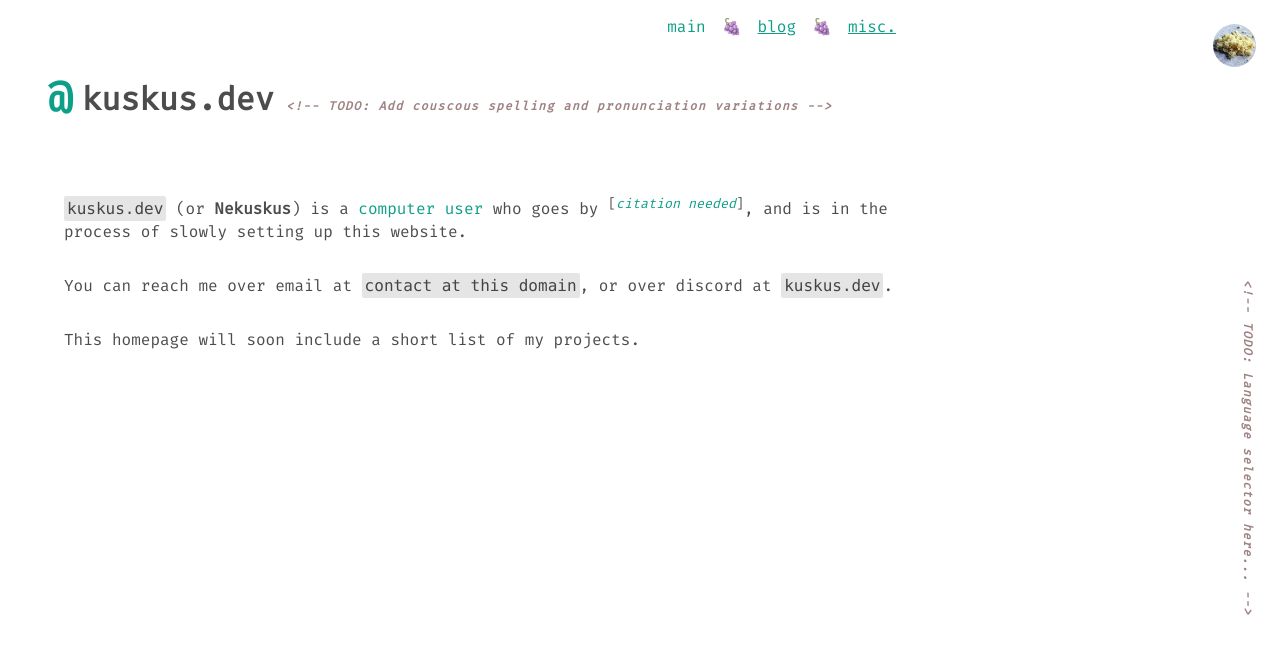
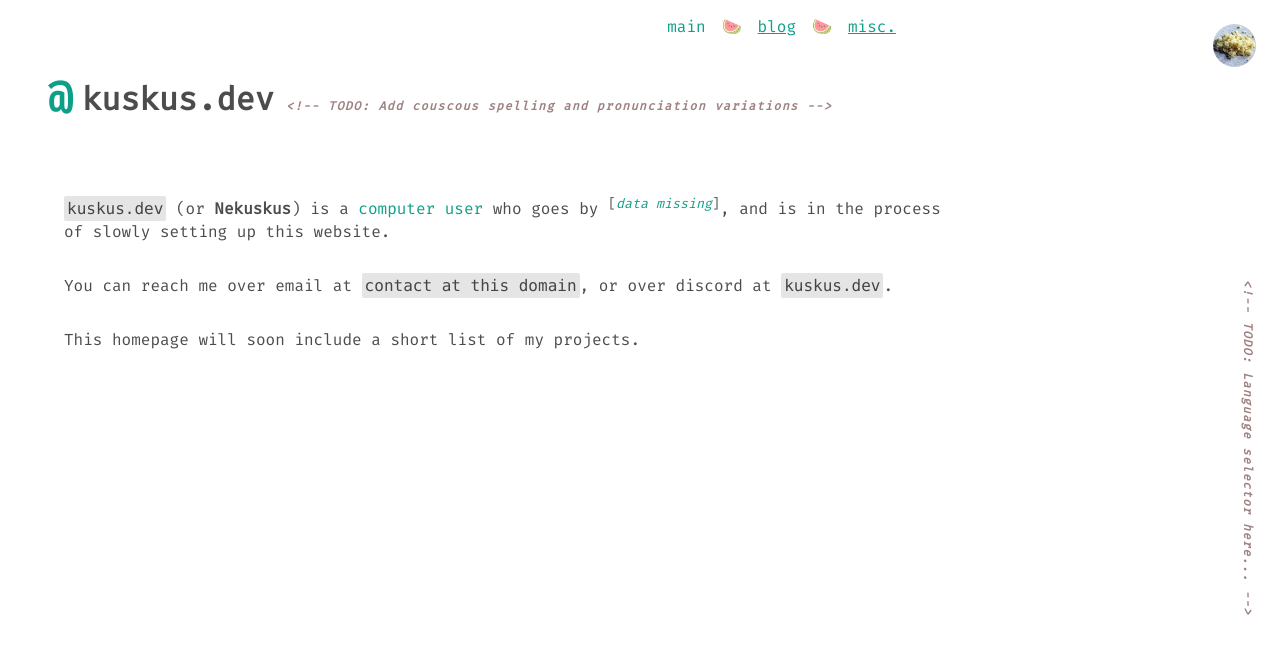
Before and after one commit to Nekuskus/homepage, a SvelteKit app: page / in a window 1280 px wide. Shown: the top 654 px of the page. Built offline with nearby package versions, Linux system fonts and the light colour scheme.

Commit message:
Make navlink separator seasonal

```diff
--- a/src/routes/+page.svelte
+++ b/src/routes/+page.svelte
@@ -1,5 +1,4 @@
 <script>
-
 </script>
 
 <svelte:head>
@@ -10,25 +9,26 @@
 <section>
     <p>
         <code>kuskus.dev</code> (or <b>Nekuskus</b>) is a
-		<a href="https://wikipedia.org/wiki/Programmer" title="Wikipedia:Programmer"
-			>computer user</a
+        <a
+            href="https://wikipedia.org/wiki/Programmer"
+            title="Wikipedia:Programmer">computer user</a
         >
         who goes by
         <sup
             >[<i
                 ><a
-					href="https://wikipedia.org/wiki/Wikipedia:Citation_needed"
-					title="Wikipedia:Citation needed"
-					><span style="text-wrap: nowrap;"
-						title="This claim needs references to reliable sources. (December 2022)"
-						>citation needed</span
-					></a
+                    href="https://en.wikipedia.org/wiki/Template:Data_missing"
+                    title="Wikipedia:Data_missing"
+                    ><span style="text-wrap: nowrap;">data missing</span></a
                 ></i
             >]</sup
         >, and is in the process of slowly setting up this website.
     </p>
 
-    <p>You can reach me over email at <code>contact at this domain</code>, or over discord at <code>kuskus.dev</code>.</p>
+    <p>
+        You can reach me over email at <code>contact at this domain</code>, or
+        over discord at <code>kuskus.dev</code>.
+    </p>
 
     <p>This homepage will soon include a short list of my projects.</p>
 </section>
--- a/src/routes/Router.svelte
+++ b/src/routes/Router.svelte
@@ -1,8 +1,21 @@
 <script>
     import { page } from "$app/stores";
+    let emoji;
+
+    let month = new Date().getMonth();
+
+    if (month == 11 || month <= 1) { // winter
+        emoji = "🍊";
+    } else if (month <= 4) { // spring
+        emoji = "🍒";
+    } else if (month <= 7) { // summer
+        emoji = "🍉";
+    } else { // autumn
+        emoji = "🍇";
+    }
 </script>
 
-<div id="router">
+<div id="router" style="--month-emoji: '{emoji}';">
     <ul>
         <li aria-current={$page.url.pathname === '/' ? "page" : undefined}>
             <a href="/">main</a>
@@ -17,7 +30,7 @@
 </div>
 
 <style lang="scss">
-    div#router {
+    #router {
         position: absolute;
         top: 0;
         right: 30%;
@@ -30,7 +43,7 @@
     }
 
     li:not(:first-child)::before {
-        content: "🍇";
+        content: var(--month-emoji);
         margin-left: 1em;
         margin-right: 1em;
     }
```
Lines whose indentation alone changed are shown as unchanged.
